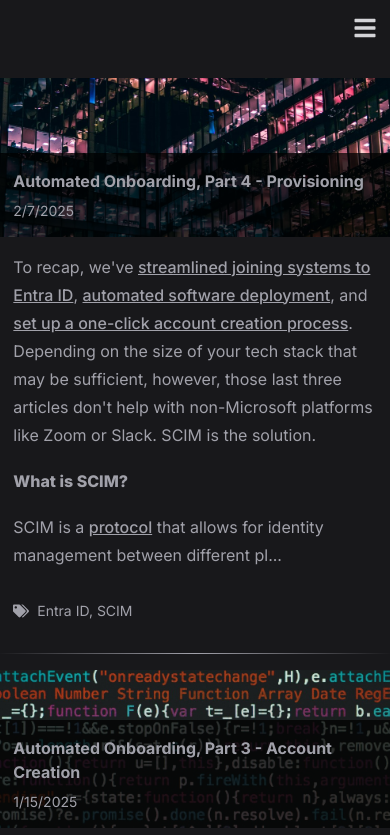
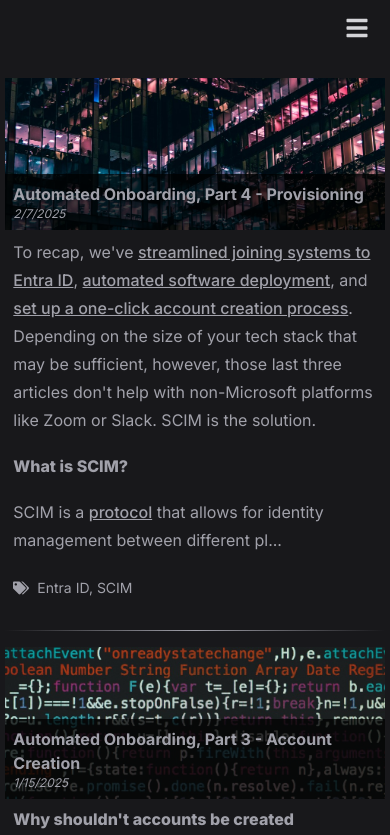
Before and after one commit to mattcbarrett/mattcbarrett.github.io, a Next.js app: page /page/1 in a window 390 px wide. Shown: the top 835 px of the page. Built offline with nearby package versions, Linux system fonts and the light colour scheme.

Commit message:
Reduce padding on small viewports

```diff
--- a/app/components/BlogPost.tsx
+++ b/app/components/BlogPost.tsx
@@ -11,16 +11,16 @@ const BlogPost = (props: Props) => {
     <div className="container mx-auto lg:max-w-[800px]">
       <div className="relative w-full">
           <img src={post.header_image} alt="header image" className="w-full object-cover" />
-          <div className="w-full absolute bottom-0 p-4 bg-black bg-opacity-75">
+          <div className="w-full absolute bottom-0 md:p-4 p-2 bg-black bg-opacity-75">
             <div className="md:text-xl text-base font-bold">
               {post.title}
             </div>
-            <div className="text-sm self-center mt-2">
+            <div className="md:text-sm text-xs italic">
               {post.date}
             </div>
           </div>
         </div>
-      <div className="p-4 mt-4">
+      <div className="md:p-4 p-2 mt-4">
         <Markdown
           className="prose prose-zinc400 max-w-full"
           components={
@@ -36,9 +36,9 @@ const BlogPost = (props: Props) => {
           {post.content}
         </Markdown>
       </div>
-      {/* <div className="text-right text-sm mt-4">
+      <div className="mt-4 md:ml-4 ml-2 text-sm italic">
         -{post.author}
-      </div> */}
+      </div>
     </div>
   )
 }
--- a/app/components/BlogPostTeaser.tsx
+++ b/app/components/BlogPostTeaser.tsx
@@ -16,17 +16,17 @@ const BlogPostTeaser = (props: Props) => {
       <Link href={`/posts/${post.slug}`} className="hover:text-lime-400">
         <div className="relative w-full">
           <img src={post.header_image} alt="header image" className="w-full object-cover" />
-          <div className="w-full absolute bottom-0 p-4 bg-black bg-opacity-75">
+          <div className="w-full absolute bottom-0 md:p-4 p-2 bg-black bg-opacity-75">
             <div className="md:text-xl text-md font-bold">
               {post.title}
             </div>
-            <div className="text-sm self-center mt-2">
+            <div className="md:text-sm text-xs italic">
               {post.date}
             </div>
           </div>
         </div>
         <Markdown
-          className="p-4 prose prose-zinc400 max-w-full"
+          className="md:p-4 p-2 prose prose-zinc400 max-w-full"
           components={
             {
               img: ({node,...props})=><img className="mx-auto h-auto md:max-w-[550px]" {...props}/>,
@@ -38,7 +38,7 @@ const BlogPostTeaser = (props: Props) => {
           {teaser}
         </Markdown>
       </Link>
-      <div className="pl-4 mt-4 flex justify-between">
+      <div className="md:pl-4 pl-2 mt-4 pl-2flex justify-between">
         <div className="flex">
           <FaTags className="self-center mr-2" />
           <div className="text-sm">
```
